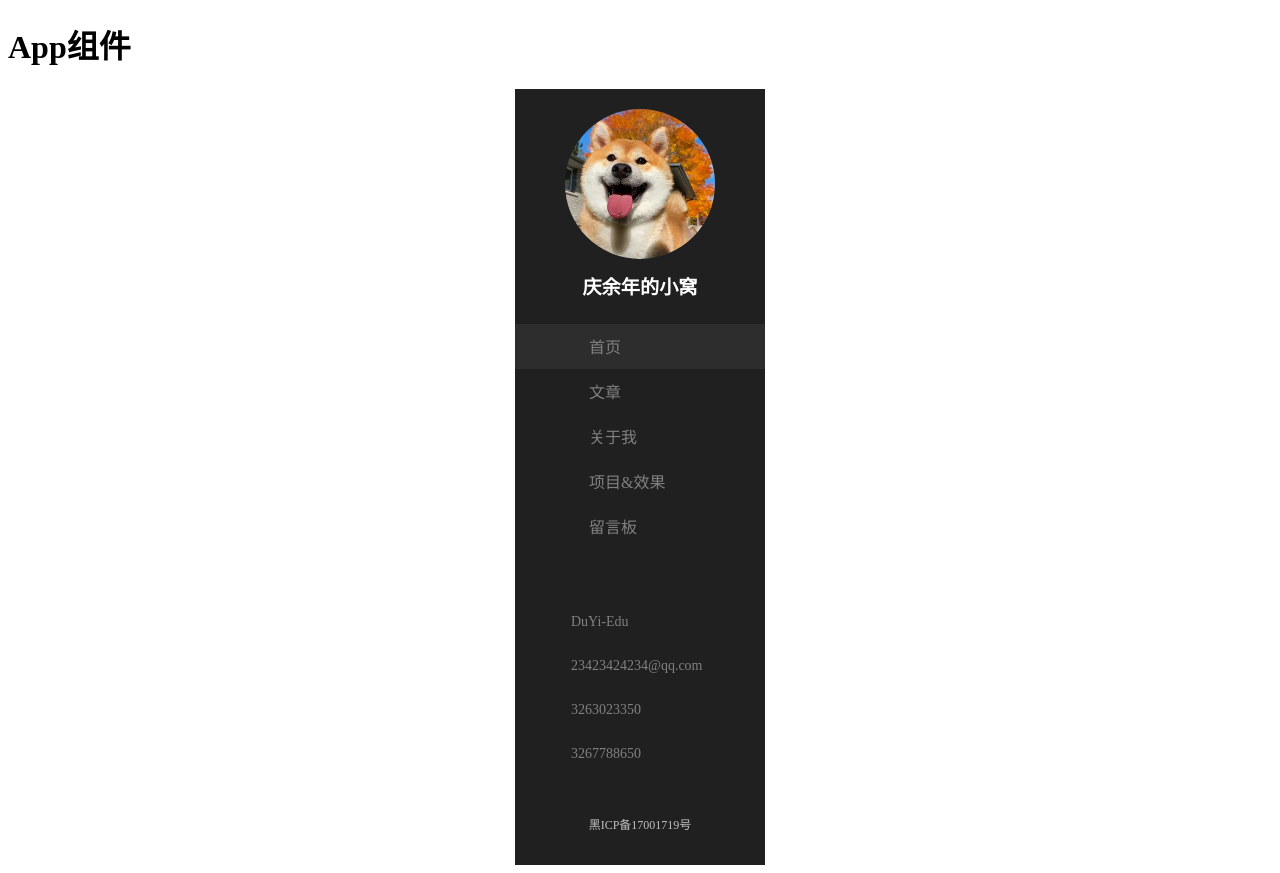
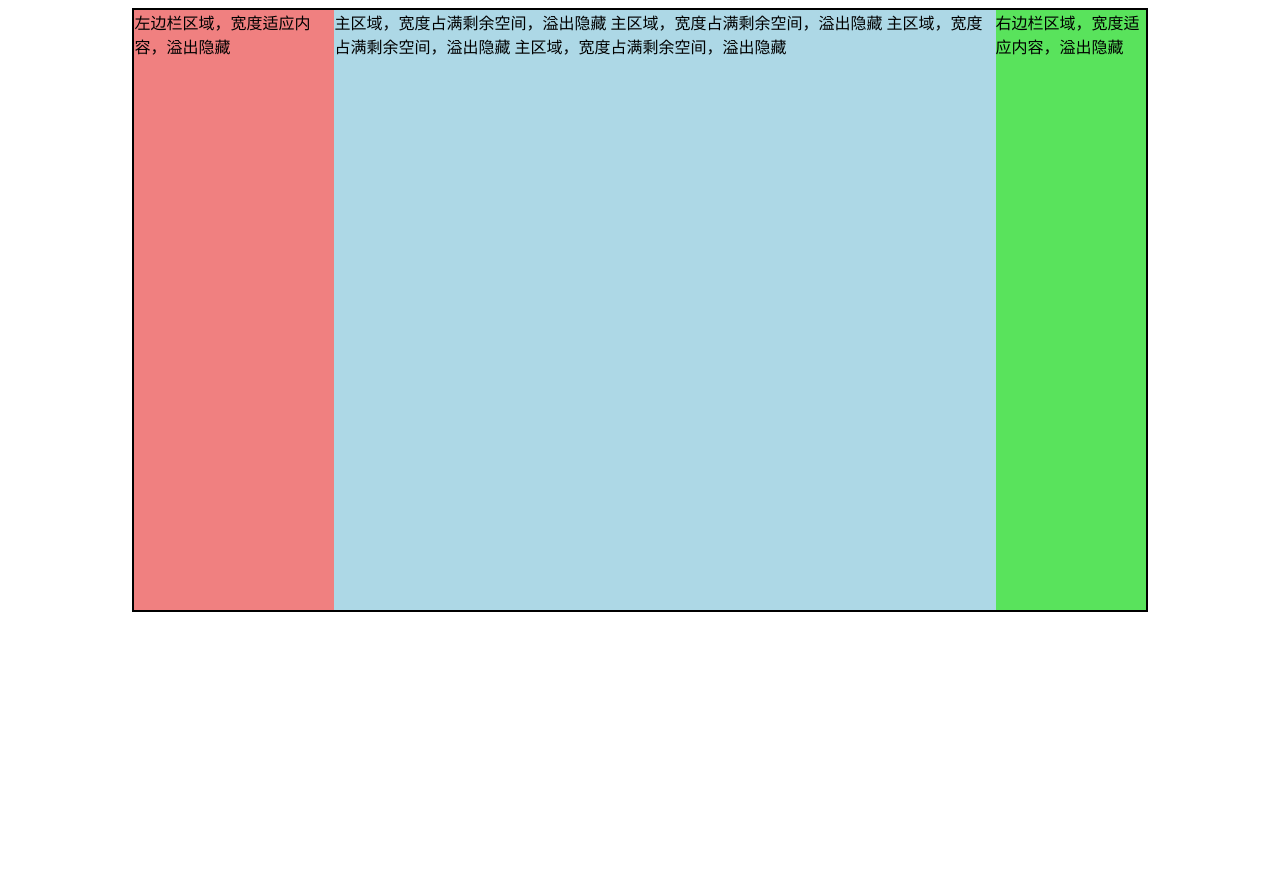
Before and after one commit to lebRonFeng/Vue2Blog, a Vue app: page /#/ in a window 1280 px wide. After the commit the page ends 800 px from the top, so only its background shows below. Built offline with nearby package versions, Linux system fonts and the light colour scheme; grey boxes are pictures that could not be loaded; a small style sheet from the web is missing.

Commit message:
提交插槽demo

```diff
--- a/src/App.vue
+++ b/src/App.vue
@@ -1,19 +1,33 @@
 <template>
   <div id="app">
-    <h1>App组件</h1>
     <div class="test-container">
-      <SiteAside />
+      <Layout>
+        <template #left>
+          <div class="left">
+            左边栏区域，宽度适应内容，溢出隐藏
+          </div>
+        </template>
+        <div class="main">
+          主区域，宽度占满剩余空间，溢出隐藏 主区域，宽度占满剩余空间，溢出隐藏 主区域，宽度占满剩余空间，溢出隐藏 主区域，宽度占满剩余空间，溢出隐藏
+        </div>
+        <template #right>
+          <div class="right">
+            右边栏区域，宽度适应内容，溢出隐藏
+          </div>
+        </template>
+      </Layout>
     </div>
-
   </div>
 </template>
 
 <script>
-import SiteAside from "./components/SiteAside"
+import Layout from "./components/Layout"
+// import SiteAside from "./components/SiteAside"
 export default {
   name: 'App',
   components: {
-    SiteAside
+    Layout,
+    // SiteAside
   },
 
 }
@@ -21,9 +35,28 @@ export default {
 </script>
 
 <style scoped lang="less">
-@import "~@/styles/global.less";
 .test-container {
-  width: 250px;
+  width: 80%;
+  height: 600px;
+  border: 2px solid;
   margin: 0 auto;
 }
+
+.left {
+  width: 200px;
+  height: 100%;
+  background: lightcoral;
+}
+
+.main {
+  width: 100%;
+  height: 100%;
+  background: lightblue;
+}
+
+.right {
+  width: 150px;
+  height: 100%;
+  background: rgb(89, 227, 92);
+}
 </style>
--- /dev/null
+++ b/src/components/Layout/index.vue
@@ -0,0 +1,33 @@
+<template>
+  <div class="layout-container">
+    <header>
+      <slot name="left"></slot>
+    </header>
+    <main>
+      <slot></slot>
+    </main>
+    <footer>
+      <slot name="right"></slot>
+    </footer>
+  </div>
+</template>
+
+<script>
+export default {
+
+}
+</script>
+
+<style scoped lang="less">
+.layout-container{
+  width: 100%;
+  height: 100%;
+  display: flex;
+  .left, .right{
+    flex: 0 0 auto;
+  }
+  .main{
+    flex: 1 1 auto;
+  }
+}
+</style>
--- /dev/null
+++ b/src/components/demo/Layout.vue
@@ -0,0 +1,23 @@
+<template>
+  <div class="layout-container">
+    <header>
+      <slot name="left"></slot>
+    </header>
+    <main>
+      <slot></slot>
+    </main>
+    <footer>
+      <slot name="right"></slot>
+    </footer>
+  </div>
+</template>
+
+<script>
+export default {
+
+}
+</script>
+
+<style>
+
+</style>
```
Also changed, not shown: src/components/demo/Message.vue (added, +28 -0 lines).
